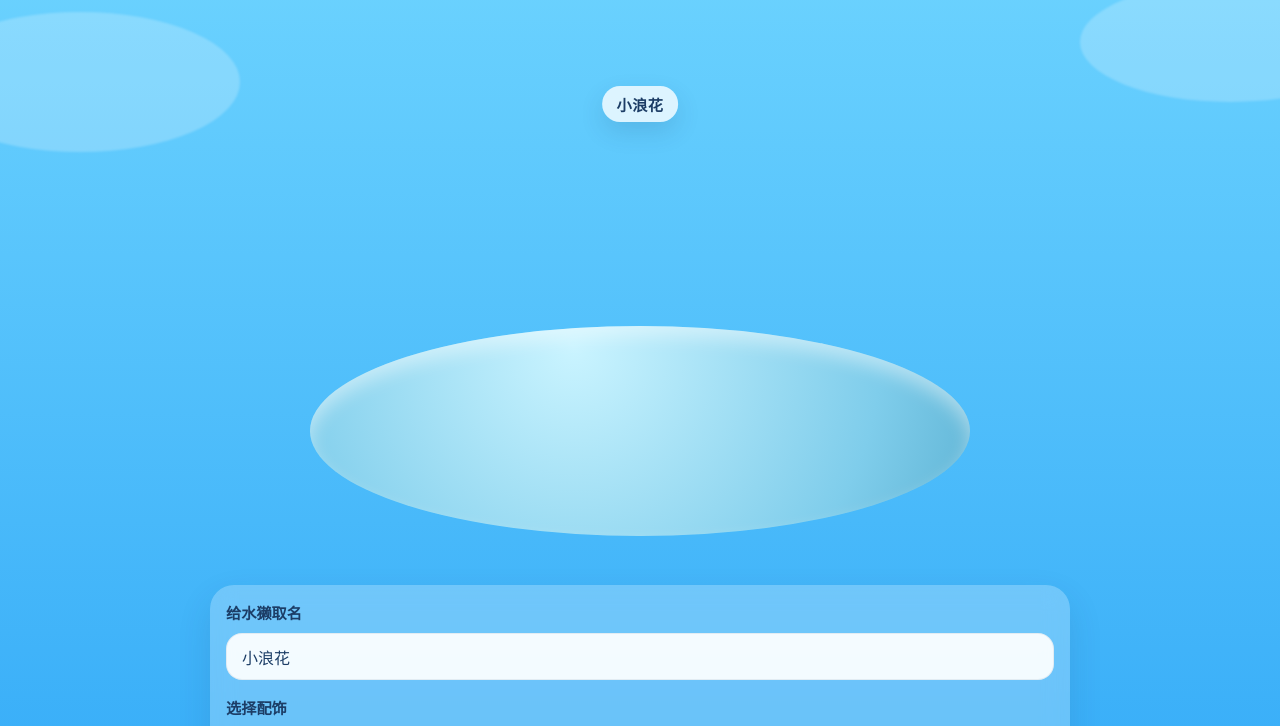
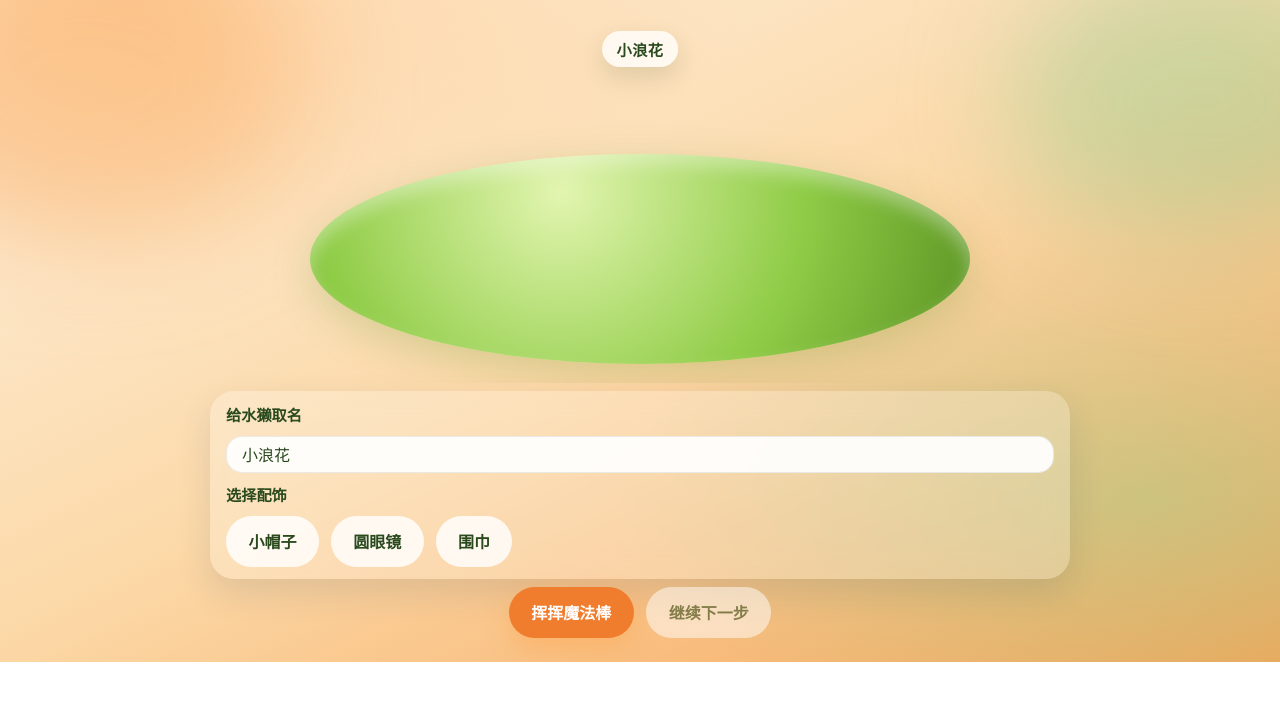
Before and after one commit to AAAAAmy227/Otter-Planet-frontend, a website built with Vite: page index.html in a window 1280 px wide. Shown: the part 138-864 px from the top of the page. After the commit the page ends 800 px from the top, so only its background shows below. Built offline with nearby package versions, Linux system fonts and the light colour scheme.

Commit message:
the first page

```diff
--- a/src/modules/otter-claim/step1/claimOtterStepOne.css
+++ b/src/modules/otter-claim/step1/claimOtterStepOne.css
@@ -1,9 +1,10 @@
 :root {
-  --blue-1: #72d7ff;
-  --blue-2: #2fa7f7;
-  --deep-blue: #1c3d66;
-  --orange: #ff9a3d;
-  --glow: #83f2ff;
+  --cream:  #fdf6ec;
+  --sand:   #fcd9a8;
+  --amber:  #f5a55a;
+  --forest: #2a4a1e;
+  --orange: #f07d2e;
+  --glow:   #ffd077;
 }
 
 * {
@@ -12,23 +13,28 @@
 
 body {
   margin: 0;
-  min-height: 100vh;
+  height: 100vh;
+  overflow: hidden;
   font-family: 'PingFang SC', 'Microsoft YaHei', 'Nunito', sans-serif;
-  color: var(--deep-blue);
-  background: linear-gradient(180deg, var(--blue-1) 0%, var(--blue-2) 100%);
+  color: var(--forest);
+  background:
+    radial-gradient(ellipse 80% 60% at 10% 15%, rgb(255 190 120 / 55%) 0%, transparent 60%),
+    radial-gradient(ellipse 70% 55% at 90% 80%, rgb(140 210 140 / 40%) 0%, transparent 60%),
+    linear-gradient(155deg, var(--cream) 0%, var(--sand) 55%, var(--amber) 100%);
 }
 
 #app {
-  min-height: 100vh;
+  height: 100vh;
+  overflow: hidden;
 }
 
 .claim-step-one {
   position: relative;
   display: grid;
-  grid-template-rows: auto 1fr auto;
-  min-height: 100vh;
+  grid-template-rows: auto 1fr auto auto;
+  height: 100vh;
   overflow: hidden;
-  padding: 2rem 1.25rem;
+  padding: 1rem 1.25rem;
 }
 
 .claim-step-one__header {
@@ -43,15 +49,19 @@ body {
 }
 
 .claim-step-one__header p {
-  margin: 0.5rem 0 0;
-  font-size: clamp(1rem, 2vw, 1.3rem);
+  margin: 0.25rem 0 0;
+  font-size: clamp(0.9rem, 2vw, 1.2rem);
 }
 
 .claim-step-one__scene {
   position: relative;
   width: min(780px, 100%);
-  min-height: 540px;
-  margin: 1.5rem auto;
+  min-height: 0;
+  margin: 0.5rem auto;
+  overflow: hidden;
+  display: flex;
+  align-items: center;
+  justify-content: center;
 }
 
 .floating-island {
@@ -62,40 +72,30 @@ body {
   height: 210px;
   border-radius: 50%;
   transform: translateX(-50%);
-  background: radial-gradient(circle at 40% 10%, #caf4ff 0%, #7fcdeb 70%, #5eb3d4 100%);
-  box-shadow: inset 0 10px 18px rgb(255 255 255 / 45%);
+  background: radial-gradient(circle at 38% 18%, #e2f5b0 0%, #8fcc46 55%, #5a9222 100%);
+  box-shadow:
+    inset 0 10px 18px rgb(255 255 255 / 38%),
+    0 12px 40px rgb(80 140 30 / 22%);
   animation: float-island 2.8s ease-in-out infinite;
-}
-
-.summon-ring {
-  position: absolute;
-  left: 50%;
-  bottom: 37%;
-  width: 240px;
-  height: 240px;
-  border: 6px solid rgb(209 248 255 / 80%);
-  border-radius: 50%;
-  transform: translateX(-50%) scale(0.45);
-  opacity: 0;
 }
 
 .otter-shell {
   display: block;
   width: 100%;
   height: auto;
+  max-height: 38vh;
+  object-fit: contain;
   opacity: 0;
-  transform: translateY(14px) scale(0.95);
-  transition: all 320ms ease;
-  object-fit: contain;
   mix-blend-mode: multiply;
   filter: drop-shadow(0 8px 24px rgb(0 0 0 / 18%));
+}
 }
 
 .otter-stage {
   position: relative;
-  width: min(480px, 90%);
+  width: min(360px, 80%);
+  max-height: 100%;
   margin: 0 auto;
-  top: 10%;
 }
 
 .otter-accessory-layer {
@@ -153,19 +153,19 @@ body {
   font-size: 0.95rem;
   font-weight: 800;
   letter-spacing: 0.03em;
-  color: var(--deep-blue);
+  color: var(--forest);
   background: rgb(255 255 255 / 78%);
-  box-shadow: 0 10px 24px rgb(28 61 102 / 14%);
+  box-shadow: 0 10px 24px rgb(42 74 30 / 14%);
 }
 
 .claim-step-one__controls {
   position: relative;
   z-index: 2;
   width: min(860px, 100%);
-  margin: 0 auto 1.25rem;
+  margin: 0 auto 0.5rem;
   display: grid;
-  gap: 1rem;
-  padding: 1rem;
+  gap: 0.65rem;
+  padding: 0.75rem 1rem;
   border-radius: 24px;
   background: rgb(255 255 255 / 24%);
   backdrop-filter: blur(12px);
@@ -186,11 +186,11 @@ body {
   width: 100%;
   border: 0;
   border-radius: 16px;
-  padding: 0.9rem 1rem;
+  padding: 0.6rem 1rem;
   font: inherit;
-  color: var(--deep-blue);
+  color: var(--forest);
   background: rgb(255 255 255 / 92%);
-  box-shadow: inset 0 0 0 1px rgb(28 61 102 / 8%);
+  box-shadow: inset 0 0 0 1px rgb(42 74 30 / 10%);
 }
 
 .otter-field__input:focus {
@@ -213,7 +213,7 @@ body {
 .otter-accessory-chip.is-selected,
 .otter-accessory-chip[aria-pressed='true'] {
   color: white;
-  background: var(--deep-blue);
+  background: var(--forest);
 }
 
 .sparkles {
@@ -229,8 +229,8 @@ body {
   width: 130px;
   height: 54px;
   border-radius: 999px;
-  background: color-mix(in oklab, var(--glow), white 12%);
-  filter: blur(2px);
+  background: color-mix(in oklab, var(--glow), white 20%);
+  filter: blur(6px);
   opacity: 0;
 }
 
@@ -250,7 +250,7 @@ body {
   display: flex;
   justify-content: center;
   gap: 0.8rem;
-  padding-bottom: 1rem;
+  padding-bottom: 0.5rem;
 }
 
 button {
@@ -288,27 +288,24 @@ button:active {
 .claim-step-one__bg-orb {
   position: absolute;
   border-radius: 50%;
-  background: rgb(255 255 255 / 22%);
-  filter: blur(1px);
+  filter: blur(56px);
+  pointer-events: none;
 }
 
 .claim-step-one__bg-orb--left {
-  width: 320px;
-  height: 140px;
-  left: -80px;
-  top: 150px;
+  width: 420px;
+  height: 320px;
+  left: -120px;
+  top: 60px;
+  background: rgb(250 160 80 / 36%);
 }
 
 .claim-step-one__bg-orb--right {
-  width: 300px;
-  height: 120px;
-  right: -100px;
-  top: 120px;
-}
-
-.is-summoned .summon-ring {
-  opacity: 1;
-  animation: ring-pulse 680ms ease-out;
+  width: 380px;
+  height: 280px;
+  right: -110px;
+  top: 100px;
+  background: rgb(100 200 130 / 30%);
 }
 
 .is-summoned .sparkles::before,
@@ -318,8 +315,7 @@ button:active {
 }
 
 .otter-shell.is-visible {
-  opacity: 1;
-  transform: translateY(0) scale(1);
+  animation: otter-enter 600ms cubic-bezier(0.34, 1.56, 0.64, 1) both;
 }
 
 @keyframes ring-pulse {
@@ -340,6 +336,17 @@ button:active {
   }
   to {
     opacity: 0.9;
+    transform: translateY(0) scale(1);
+  }
+}
+
+@keyframes otter-enter {
+  from {
+    opacity: 0;
+    transform: translateY(28px) scale(0.88);
+  }
+  to {
+    opacity: 1;
     transform: translateY(0) scale(1);
   }
 }
--- a/src/modules/otter-claim/step1/createClaimOtterStepOne.ts
+++ b/src/modules/otter-claim/step1/createClaimOtterStepOne.ts
@@ -79,7 +79,6 @@ export function createClaimOtterStepOne({ onNext = () => {} }: ClaimOtterStepOne
 
     <div class="claim-step-one__scene" aria-live="polite">
       <div class="floating-island"></div>
-      <div class="summon-ring" data-ring></div>
       <div class="otter-stage" data-stage>
         <img class="otter-shell" data-otter src="${otterImg}" alt="${DEFAULT_OTTER_NAME}" />
         <div class="otter-accessory-layer" data-accessory-layer aria-hidden="true"></div>
@@ -131,7 +130,6 @@ export function createClaimOtterStepOne({ onNext = () => {} }: ClaimOtterStepOne
   const otter = requireElement<HTMLImageElement>(element, '[data-otter]');
   const otterNameBadge = requireElement<HTMLElement>(element, '[data-otter-name]');
   const nameInput = requireElement<HTMLInputElement>(element, '[data-name-input]');
-  const ring = requireElement<HTMLElement>(element, '[data-ring]');
   const sparkles = requireElement<HTMLElement>(element, '[data-sparkles]');
   const accessoryLayer = requireElement<HTMLElement>(element, '[data-accessory-layer]');
   const accessoryButtons = Array.from(element.querySelectorAll<HTMLButtonElement>('[data-accessory-id]'));
@@ -207,7 +205,6 @@ export function createClaimOtterStepOne({ onNext = () => {} }: ClaimOtterStepOne
     isSummoned = true;
     element.classList.add('is-summoned');
     otter.classList.add('is-visible');
-    ring.classList.add('is-active');
     sparkles.classList.add('is-active');
 
     summonButton.textContent = '召唤成功！';
```
Also changed, not shown: assets/initial_character.png.
